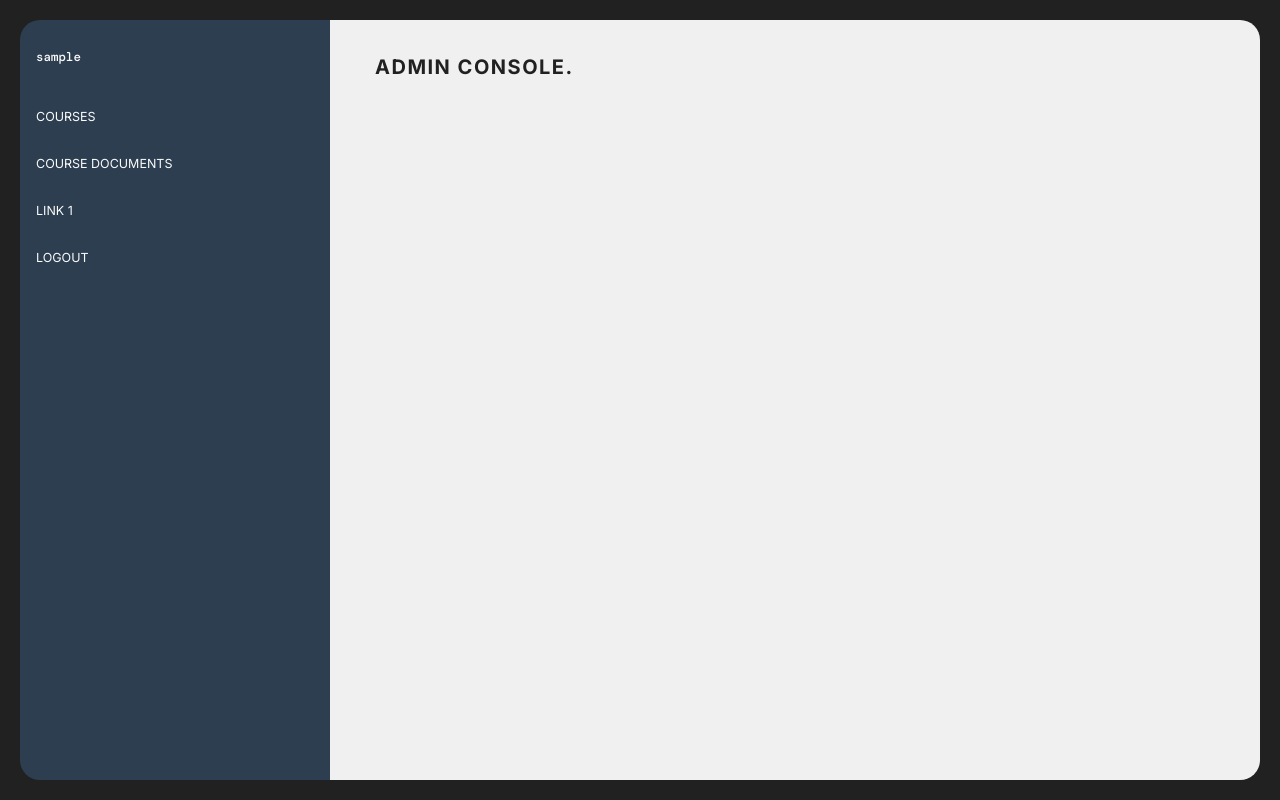
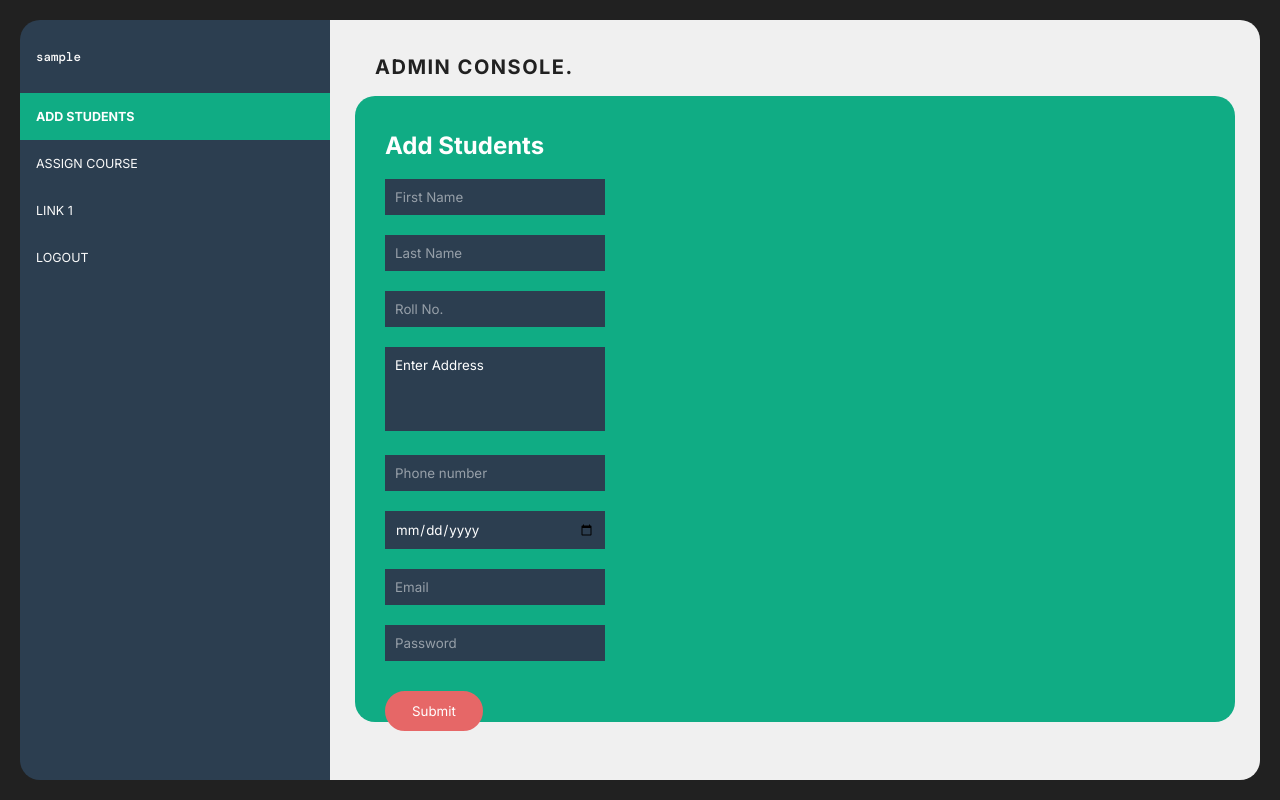
Before and after one commit to dh711/document-repository-system, a PHP site: page /admin/index.php in a window 1280 px wide. Run offline with PHP 8.4, Linux system fonts and the light colour scheme; the visitor is signed in with stand-in values (Sample User, id 1); some web fonts are replaced.

Commit message:
added admin student

```diff
--- /dev/null
+++ b/admin/add.php
@@ -0,0 +1,41 @@
+<?php
+    require_once("../classes/Database.php");
+    Database::connect();
+    $role = $_SESSION["role"];
+    $res="";
+?>
+
+<form action="<?php echo htmlspecialchars($_SERVER['PHP_SELF'])?>" method="POST" id="usrform">
+    <div class="form-group text-field">
+       <input type="text" name="fname" placeholder='First Name' required><br><br>
+       <input type="text" name="lname" placeholder='Last Name' required><br><br>
+       <input type="text" name="rollno" placeholder='Roll No.' required><br><br>
+       <textarea rows="4" cols="50" name="address" form="usrform" placeholder='Address' required>Enter Address</textarea><br><br>
+
+
+       <input type="number" name="phno" placeholder='Phone number'  required><br><br>
+       <input type="date" name="DOB" ><br><br>
+       <input type="text" name="email" placeholder='Email'><br><br>
+       <input type="password" name="pwd" placeholder='Password'><br>
+    </div>
+    <input type="submit" name="sub"   class="btn btn-search">
+</form>
+
+
+<?php
+if ($_SERVER["REQUEST_METHOD"] == "POST") {
+
+        $query = "INSERT INTO `student` VALUES (?, ?, ?, ?, ?, ?, ?, ?);";
+        $params = "ssssisss";
+        $param_array = array($_POST["rollno"], $_POST["fname"], $_POST["lname"], $_POST["address"],$_POST["phno"], $_POST["DOB"], $_POST["email"], password_hash($_POST["pwd"], PASSWORD_DEFAULT));
+        $res=Database::query($query, $params, $param_array);
+        echo "<br><div class='message-blob'>
+                <p class='message-text'>Student Added Sucessfully</p>
+            </div><br>";
+
+}
+
+
+
+Database::disconnect();
+?>
--- a/admin/index.php
+++ b/admin/index.php
@@ -1,10 +1,23 @@
 <?php
 session_start();
 
-// if(isset($_SESSION["loggedIn"]) && $_SESSION["loggedIn"] === true)
-//     echo $_SESSION["username"];
-// else
-//     header("Location: ../login/login.php");
+if(isset($_SESSION["loggedIn"]) && $_SESSION["loggedIn"] === true)
+    echo "";
+else
+    header("Location: ../login/login.php");
+
+if ($_SERVER['REQUEST_METHOD'] == "POST") {
+    if (isset($_POST['sub'])) {
+        $activeTab = 1;
+    }
+    // if (isset($_POST['receive'])) {
+    //     $activeTab = 4;
+    // }
+
+}
+else {
+    $activeTab = 1;
+}
 ?>
 
 <!DOCTYPE html>
@@ -20,23 +33,29 @@ session_start();
     <link href="https://fonts.googleapis.com/css2?family=DM+Mono:ital,wght@0,300;0,400;0,500;1,300;1,400;1,500&display=swap" rel="stylesheet">
     <script type="text/javascript" src="../scripts/tabs.js"></script>
 </head>
-<body>
+<body onload="document.getElementById('<?php echo $activeTab ?>').click()">
 <div class="sidebar">
         <h3 class="username"><?php echo $_SESSION["username"];?></h3>
-        <a class="tablinks" id="1" onclick="openTab(event, 'courses')">Courses</a>
-        <a class="tablinks" id="2" onclick="openTab(event, 'course-docs')">Course Documents</a>
+        <a class="tablinks" id="1" onclick="openTab(event, 'add')">Add Students</a>
+        <a class="tablinks" id="2" onclick="openTab(event, 'assign')">Assign Course</a>
         <a class="tablinks" id="3" onclick="openTab(event, '')">Link 1</a>
         <a class="tablinks" href="../login/logout.php" id="4" class="bar-link">Logout</a>
     </div>
     <div class="content">
         <h2 class="page-title">Admin Console.</h2>
 
-        <div class="tabcontent display-none" id="courses">
-            <h2 class="sub-title">Courses</h2>
+        <div class="tabcontent display-none" id="add">
+            <h2 class="sub-title">Add Students</h2>
+            <?php
+                include_once('./add.php');
+            ?>
         </div>
 
-        <div class="tabcontent display-none" id="course-docs">
-            <h2 class="sub-title">Course Documents</h2>
+        <div class="tabcontent display-none" id="assign">
+            <h2 class="sub-title">Assign Course</h2>
+            <?php
+                include_once('./assign.php');
+            ?>
         </div>
     </div>
 </body>
--- a/faculty/uploadForm.php
+++ b/faculty/uploadForm.php
@@ -17,7 +17,10 @@ if ($_SERVER["REQUEST_METHOD"] == "POST") {
         else {
             $targetDir = "../media/{$_POST['course']}/";
             if(!is_dir($targetDir))
+            {
                 mkdir($targetDir);
+            }
+
 
             $targetFile = $targetDir . basename($_FILES["file"]["name"]);
 
--- a/styles/dashboard.css
+++ b/styles/dashboard.css
@@ -112,7 +112,7 @@ body {
     font-weight: var(--font-display);
 }
 
-input[type="text"] {
+input[type="text"], input[type="password"],form input[type="date"],form input[type="number"],textarea{
     background: #2c3e50;
     border: none;
     width: 200px;
@@ -223,3 +223,6 @@ table .doc-head {
 .courses {
     overflow-y: scroll;
 }
+textarea {
+    resize: none;
+}
```
Also changed, not shown: test.php (+8 -8 lines), admin/assign.php (added).
